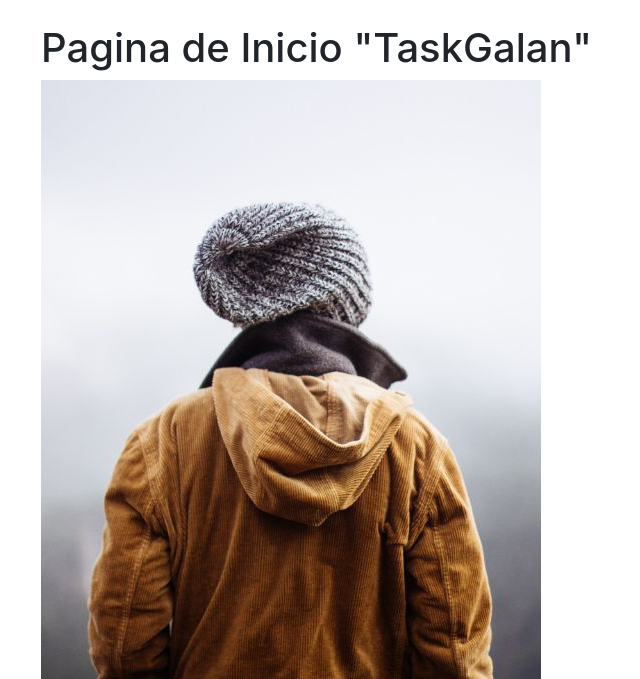
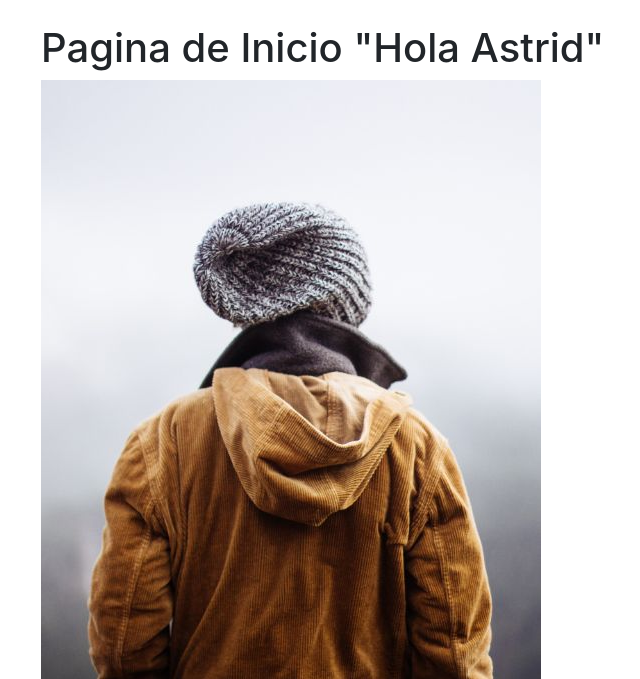
Before and after one commit to GabrielGalan43/todotesting, a Django app: page / in a window 1280 px wide. Shown: the part 92-771 px from the top of the page, without its empty margins (44-684 px from the left). Run offline with Django 3.2, Linux system fonts and the light colour scheme; some libraries are stand-ins or nearby versions.

Commit message:
Index html modified

```diff
--- a/todo/templates/todo/index.html
+++ b/todo/templates/todo/index.html
@@ -4,7 +4,7 @@
 
 {% block content %}
 
-<h1>Pagina de Inicio "TaskGalan"</h1>
+<h1>Pagina de Inicio "Hola Astrid"</h1>
 <img src="{% static 'todo/images/img_girl.jpg' %}" alt="Girl in a jacket" width="500" height="600">
 
 {% endblock content %}
```
